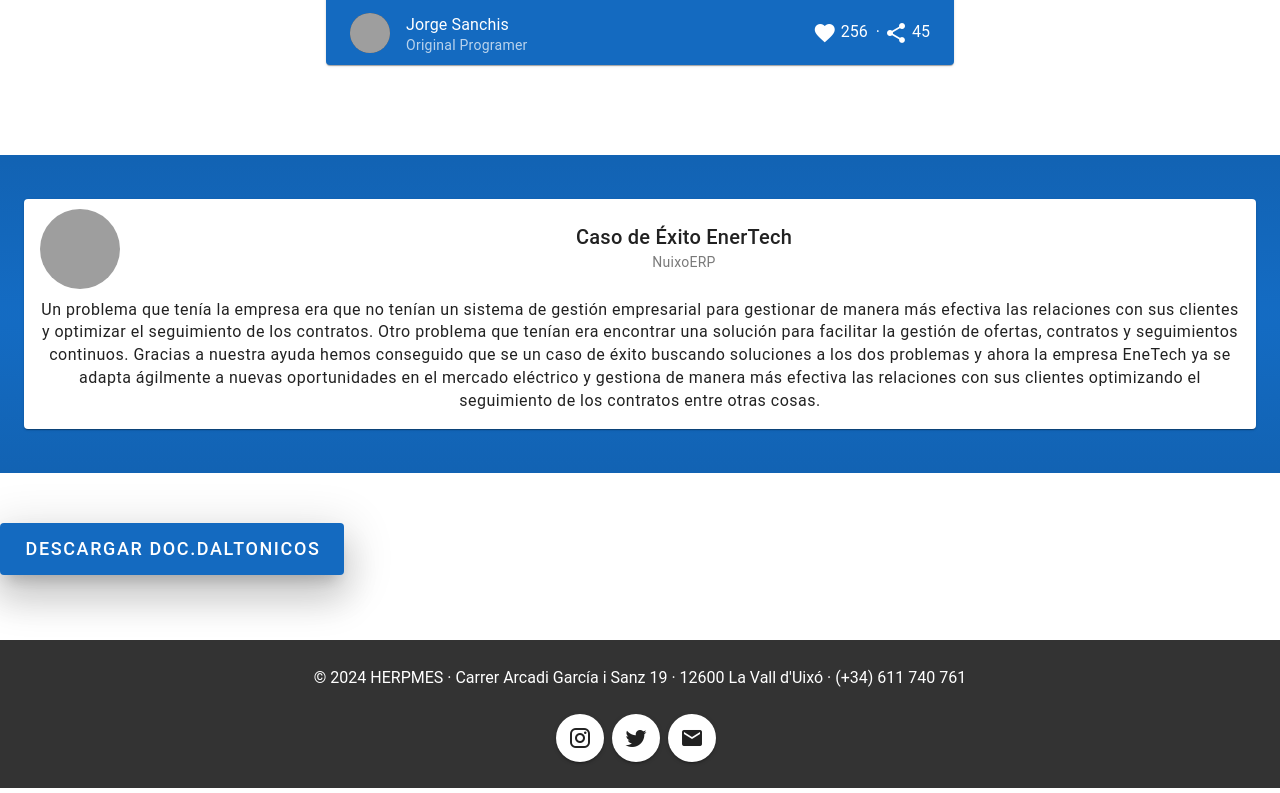
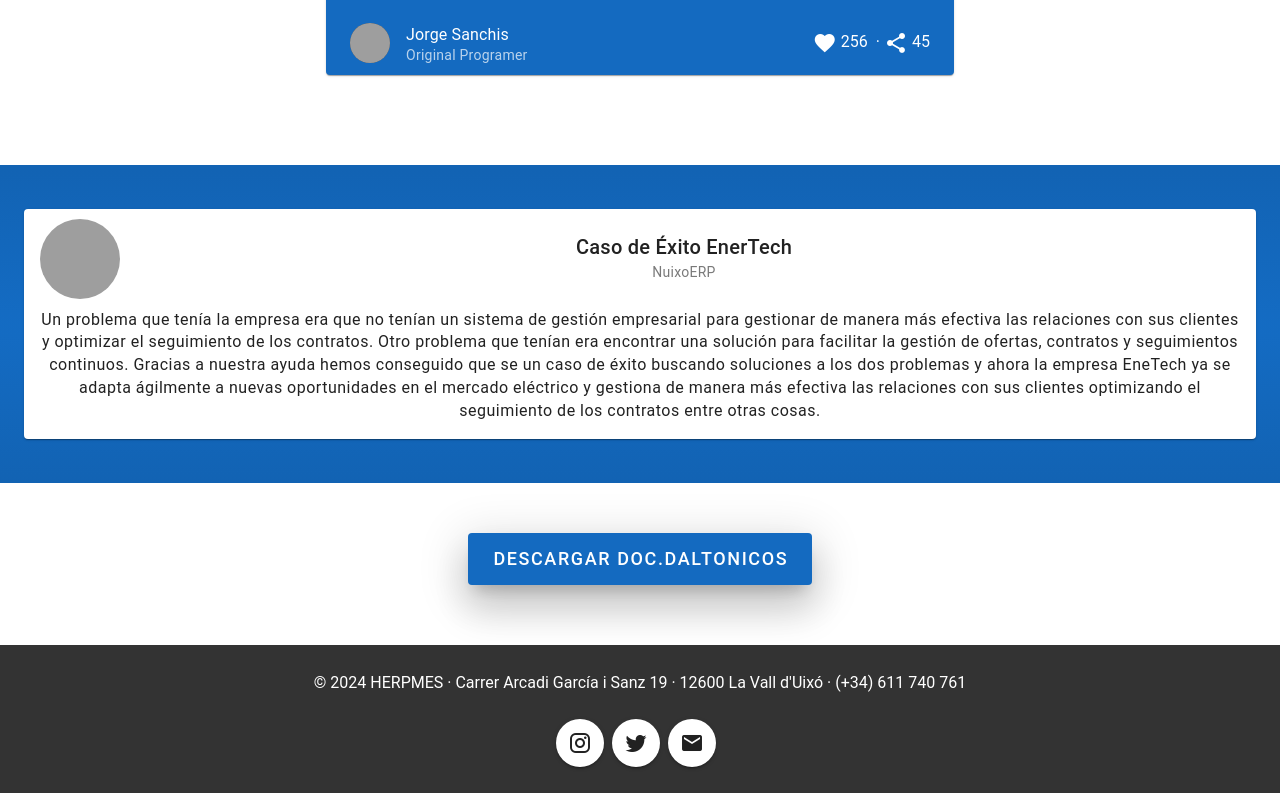
Before and after one commit to Herpmes/Herpmes.github.io, a Vue app: page /nuixo in a window 1280 px wide. Shown: the part 727-1520 px from the top of the page. Built offline with nearby package versions, Linux system fonts and the light colour scheme; grey boxes are pictures that could not be loaded.

Commit message:
Class fondo azul y botn con navegation

```diff
--- a/src/views/Departments/Nuix/NuixoView.vue
+++ b/src/views/Departments/Nuix/NuixoView.vue
@@ -12,12 +12,13 @@
         </v-row>
 
       </div>
+      <div style="margin-top: 40px;"></div>
       <router-link :to="{ name: 'Nuixó_Fotos' }">
         <v-col cols="auto" align="center">
           <v-btn color="#146ac0" dark elevation="24" size="x-large">Más Información</v-btn>
         </v-col>
       </router-link>
-      <div style="margin-top: 70px;"></div>
+      <div style="margin-top: 40px;"></div>
       <v-row align="center" justify="center">
         <v-col cols="12" md="8" lg="6" xl="4" class="mt-4">
           <v-card
@@ -87,10 +88,10 @@
 
       <div style="margin-top: 50px;"></div>
 
-     <div class="download__button" >
+     <div class="download__button" align="center" justify="center">
       <v-btn color="#146ac0" dark elevation="24" size="x-large" :href="downloadLink" download="CurriculumDaltonicos" target="_blank" rel="noopener noreferrer" align="center">Descargar Doc.Daltonicos</v-btn>
     </div>
-      <div style="margin-top: 15px;"></div>
+      <div style="margin-top: 10px;"></div>
     </div>
   </main>
 </template>
@@ -98,12 +99,3 @@
 <script setup>
 const downloadLink = "src/assets/pdfsnuixo/DocumentoDaltónicos.pdf";
 </script>
-
-<style scoped>
-/* Agrega estilos si es necesario */
-.download__button {
-  position:initial;
-  top: 10px;
-  right: 10px;
-}
-</style>
```
